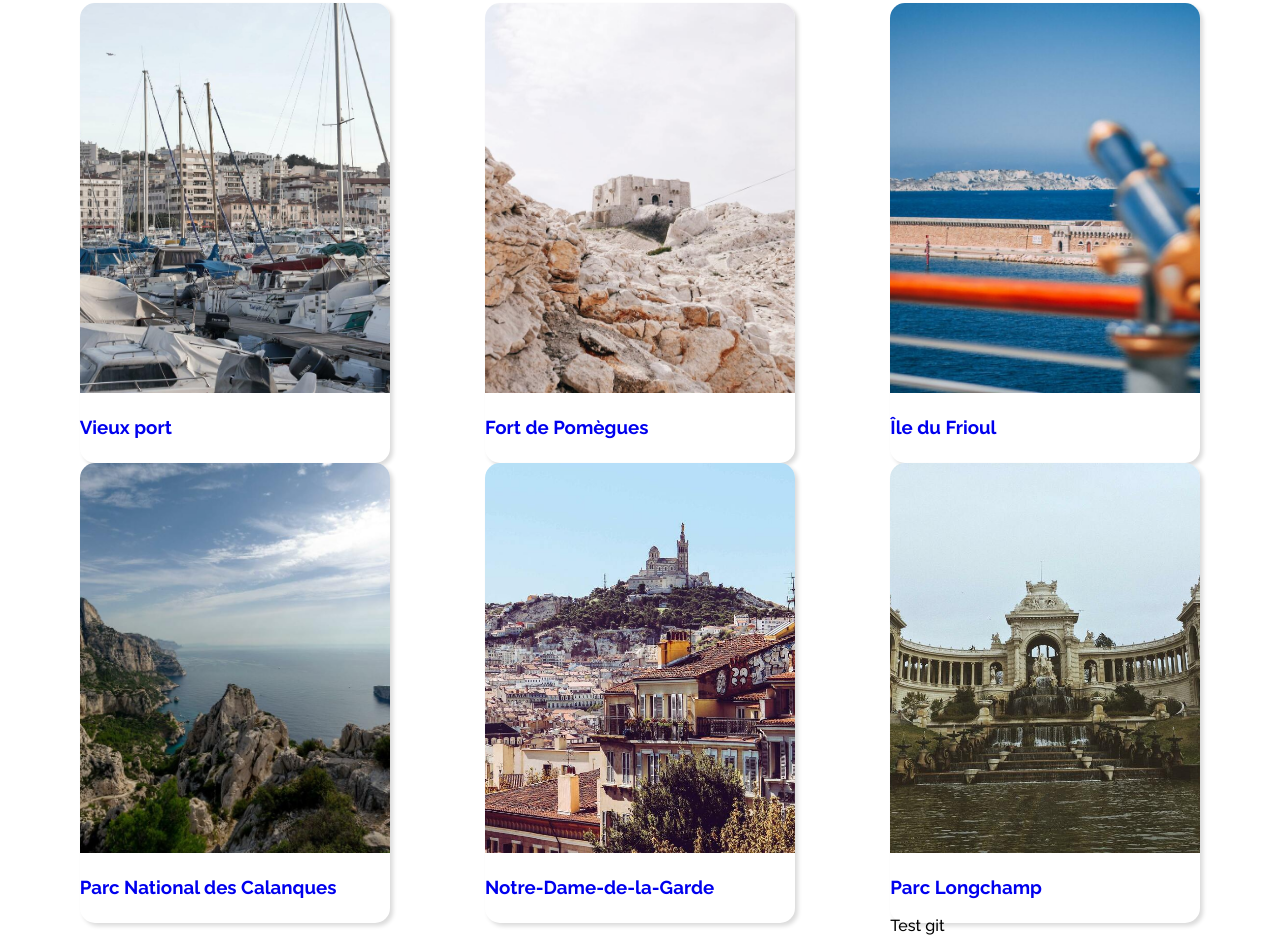
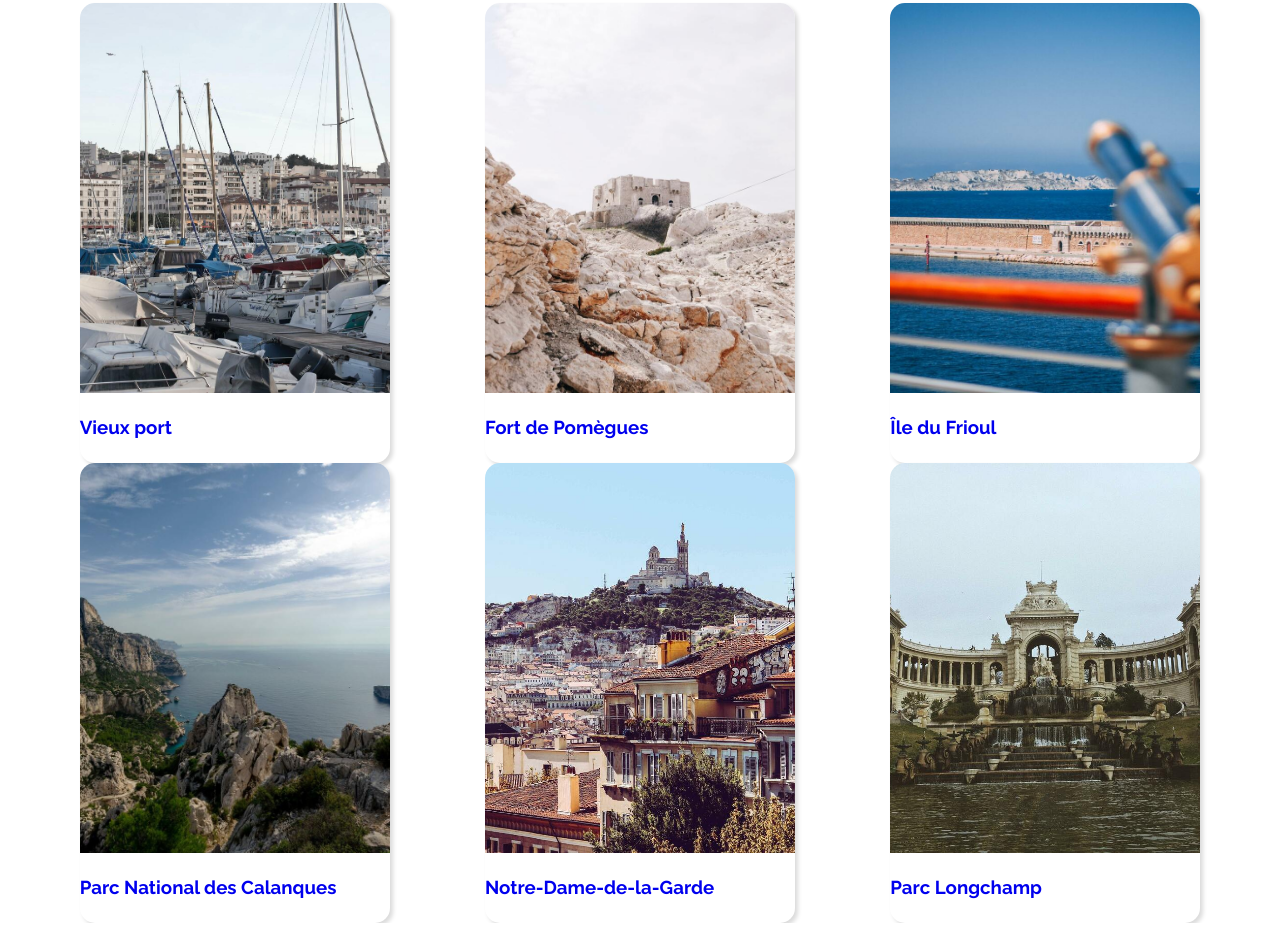
Before and after one commit to emilienmaricot/BOOKI, a plain HTML site: page index.html in a window 1280 px wide. Shown: the part 1097-2032 px from the top of the page. Drawn offline with Linux system fonts and the light colour scheme.

Commit message:
test git 2

```diff
--- a/index.html
+++ b/index.html
@@ -230,7 +230,6 @@
                                 alt="Parc Longchamp" class="photo_card_activité"></div>
                         <h3>Parc Longchamp</h3>
                     </a>
-                    <p>Test git</p>
                 </div>
             </div>
         </section>
```
